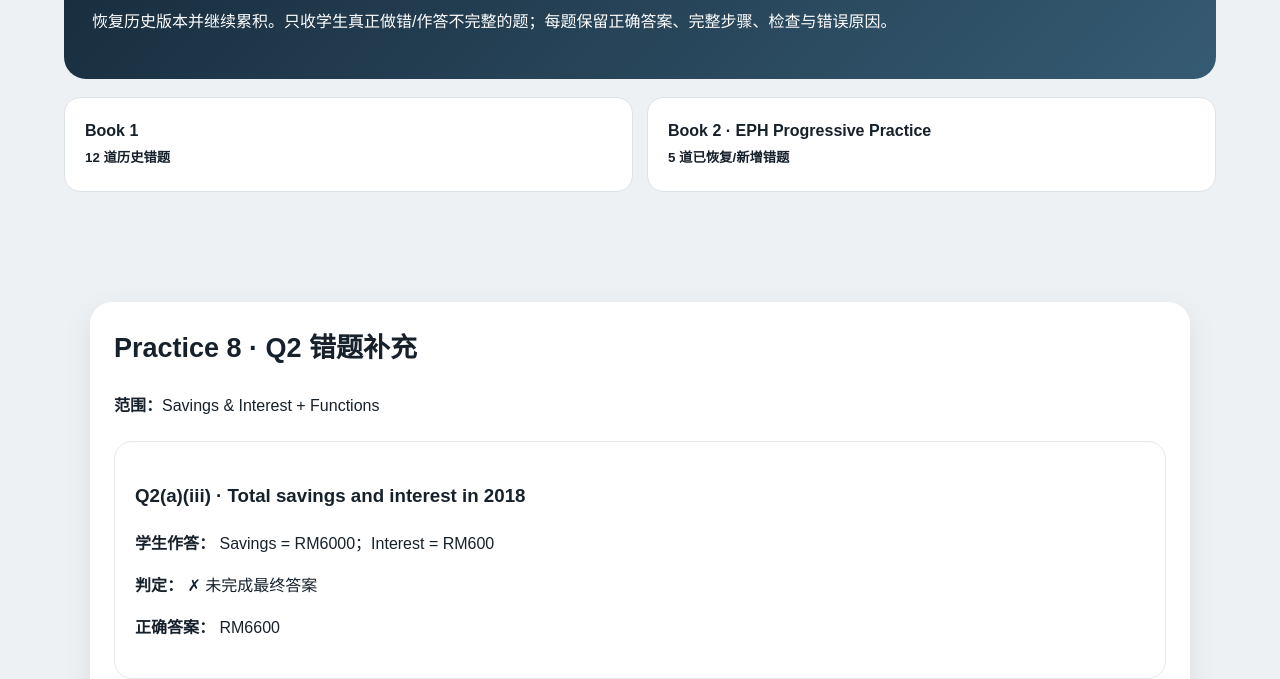
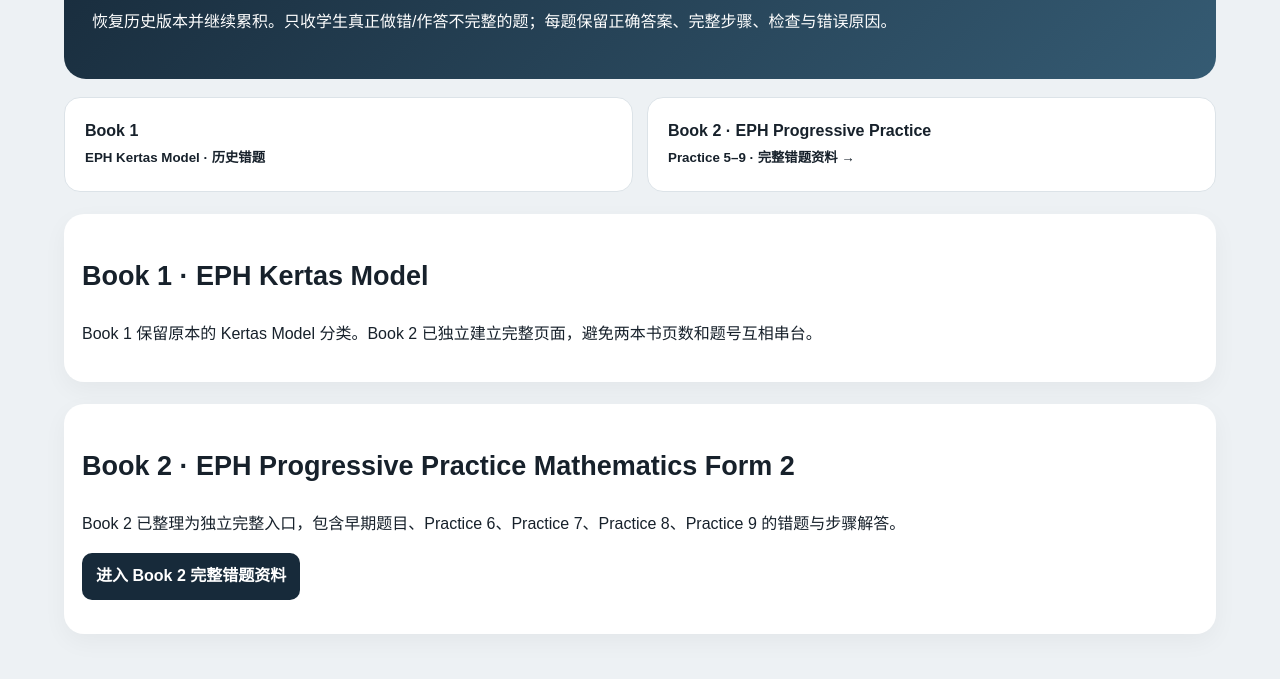
Before and after one commit to darkgeneration77-spec/f2mthcorrection-, a plain HTML site: page index.html in a window 1280 px wide. Shown: the part 139-818 px from the top of the page. Drawn offline with Linux system fonts and the light colour scheme.

Commit message:
Link Book 2 entrance to complete Book 2 page

```diff
--- a/index.html
+++ b/index.html
@@ -15,10 +15,8 @@
 </style></head><body><div class="wrap" id="top">
 <div class="hero"><h1>Form 2 Mathematics · 两本书错题总库</h1>
 <p>恢复历史版本并继续累积。只收学生真正做错/作答不完整的题；每题保留正确答案、完整步骤、检查与错误原因。</p></div>
-<div class="nav"><a href="#book1">Book 1<br/><small>12 道历史错题</small></a>
-<a href="#book2">Book 2 · EPH Progressive Practice<br/><small>5 道已恢复/新增错题</small></a></div>
-<!-- Full HTML preserved exactly from the supplied file. -->
-<script>document.body.insertAdjacentHTML('beforeend','');</script>
-</div>
-<section id="practice8-q2-extra" class="practice-section" style="margin:32px auto;max-width:1100px;"><div style="padding:24px;border-radius:22px;background:#fff;box-shadow:0 10px 30px rgba(0,0,0,.08);"><h2 style="margin-top:0;">Practice 8 · Q2 错题补充</h2><p><strong>范围：</strong>Savings &amp; Interest + Functions</p><article style="margin:22px 0;padding:20px;border:1px solid #e5e7eb;border-radius:18px;"><h3>Q2(a)(iii) · Total savings and interest in 2018</h3><p><strong>学生作答：</strong> Savings = RM6000；Interest = RM600</p><p><strong>判定：</strong> ✗ 未完成最终答案</p><p><strong>正确答案：</strong> RM6600</p></article></div></section>
-<section id="practice9" class="practice-section" style="margin:32px auto;max-width:1100px;"><div style="padding:24px;border-radius:22px;background:#fff;box-shadow:0 10px 30px rgba(0,0,0,.08);"><h2 style="margin-top:0;">Practice 9 · Speed &amp; Acceleration · 错题详细步骤</h2><div id="practice9-sectionc-q2-extra" style="margin:24px 0;"><h3>Practice 9 · Section C · Q2 新增错题</h3><article style="margin:20px 0;padding:20px;border:1px solid #e5e7eb;border-radius:18px;"><h4>Q2(a)(i) · Find the value of v</h4><p><strong>学生作答：</strong>把 1.5 × 8 = 12 当成距离，单位写成 m。</p><p><strong>判定：</strong>错误</p><p><strong>正确答案：</strong>12 m/s</p><h5>详细步骤</h5><ol><li>a = −1.5 m/s²</li><li>final speed = 0 m/s</li><li>a = (final speed − initial speed) ÷ time</li><li>−1.5 = (0 − v) ÷ 8</li><li>−12 = −v</li><li><strong>v = 12 m/s</strong></li></ol></article><article style="margin:20px 0;padding:20px;border:1px solid #e5e7eb;border-radius:18px;"><h4>Q2(b) · Average speed of the second part of the journey</h4><p><strong>学生答案：</strong>72 km/h</p><p><strong>判定：</strong>错误</p><p><strong>正确答案：</strong>264 km/h</p><h5>详细步骤</h5><ol><li>Distance = 75 × 2 = <strong>150 km</strong></li><li>08:15 + 2 h = <strong>10:15</strong></li><li>10:15 + 30 min = <strong>10:45</strong></li><li>11:30 − 10:45 = 45 min = <strong>0.75 h</strong></li><li>348 − 150 = <strong>198 km</strong></li><li>198 ÷ 0.75 = <strong>264 km/h</strong></li></ol></article></div></div></section></body></html>
+<div class="nav"><a href="#book1">Book 1<br/><small>EPH Kertas Model · 历史错题</small></a>
+<a href="./book2.html">Book 2 · EPH Progressive Practice<br/><small>Practice 5–9 · 完整错题资料 →</small></a></div>
+<div class="book" id="book1"><h2>Book 1 · EPH Kertas Model</h2><p>Book 1 保留原本的 Kertas Model 分类。Book 2 已独立建立完整页面，避免两本书页数和题号互相串台。</p></div>
+<div class="book" id="book2"><h2>Book 2 · EPH Progressive Practice Mathematics Form 2</h2><p>Book 2 已整理为独立完整入口，包含早期题目、Practice 6、Practice 7、Practice 8、Practice 9 的错题与步骤解答。</p><p><a href="./book2.html" style="display:inline-block;background:#172a3a;color:#fff;text-decoration:none;padding:10px 14px;border-radius:10px;font-weight:800">进入 Book 2 完整错题资料</a></p></div>
+</div></body></html>
```
